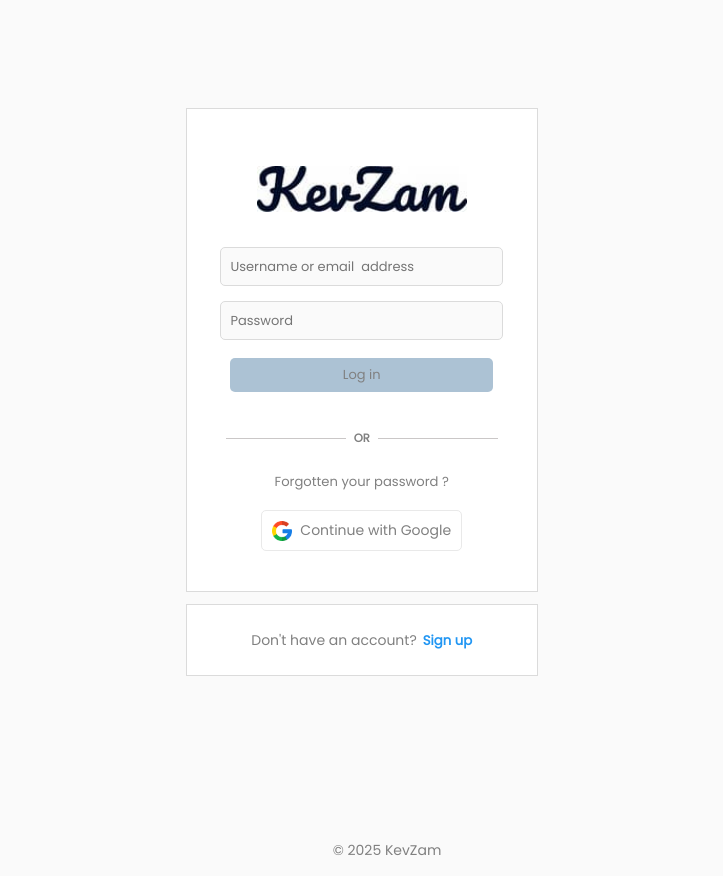
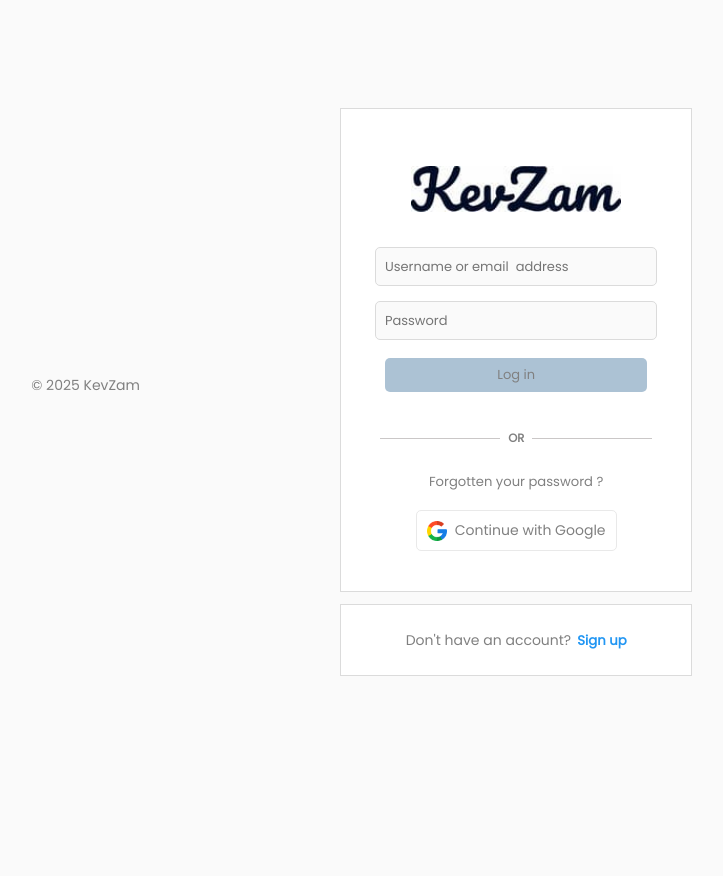
Before and after one commit to KevinZambranoC/KevZam, a React (Create React App) app in the folder frontend/: page /login in a window 1280 px wide. Shown: the whole page, without its empty margins (253-976 px from the left). Built offline with nearby package versions, Linux system fonts and the light colour scheme; no server answers; what javascript-time-ago would draw is missing.

Commit message:
nuevo cambio

```diff
--- a/frontend/src/index.css
+++ b/frontend/src/index.css
@@ -86,6 +86,17 @@
   justify-content: space-around;
   margin-top: 9.5vh;
   height: fit-content;
+}
+
+.login-flex {
+  justify-content: center;
+  align-items: center;
+  gap: 12px;
+}
+
+.login-copy {
+  font-size: 14px;
+  color: gray;
 }
 
 .login-left {
--- a/frontend/src/pages/Login.jsx
+++ b/frontend/src/pages/Login.jsx
@@ -3,9 +3,9 @@
 
 export function Login() {
     return (
-        <div className='home lg-sg'>
-            <LoginCard/>
-            <span style={{position:'absolute',bottom:'15px',fontSize:'14px',color:'gray'}}>© 2025 KevZam</span>
-        </div>
-    )
+    <div className='home lg-sg login-flex'>
+      <span className='login-copy'>© 2025 KevZam</span>
+      <LoginCard />
+    </div>
+  )
 }
--- a/frontend/src/pages/Signup.jsx
+++ b/frontend/src/pages/Signup.jsx
@@ -4,10 +4,9 @@
 export function Signup() {
   return (
     <div>
-        <div className='home lg-sg'>
+        <div className='home lg-sg login-flex'>
+            <span className='login-copy'>© 2025 KevZam</span>
             <SignupCard/>
-
-            <span style={{position:'absolute',bottom:'15px',fontSize:'14px',color:'gray'}}>© 2025 KevZam</span>
         </div>
     </div>
   )
```
